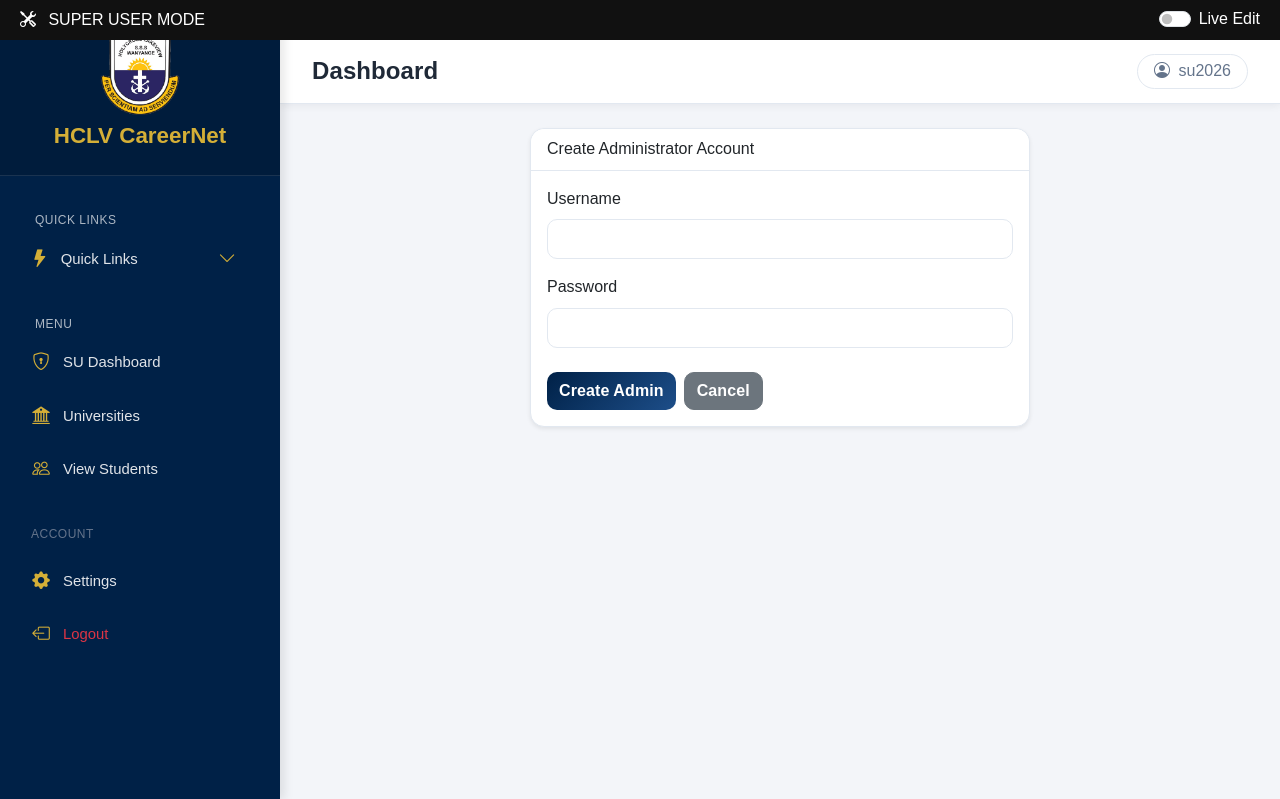
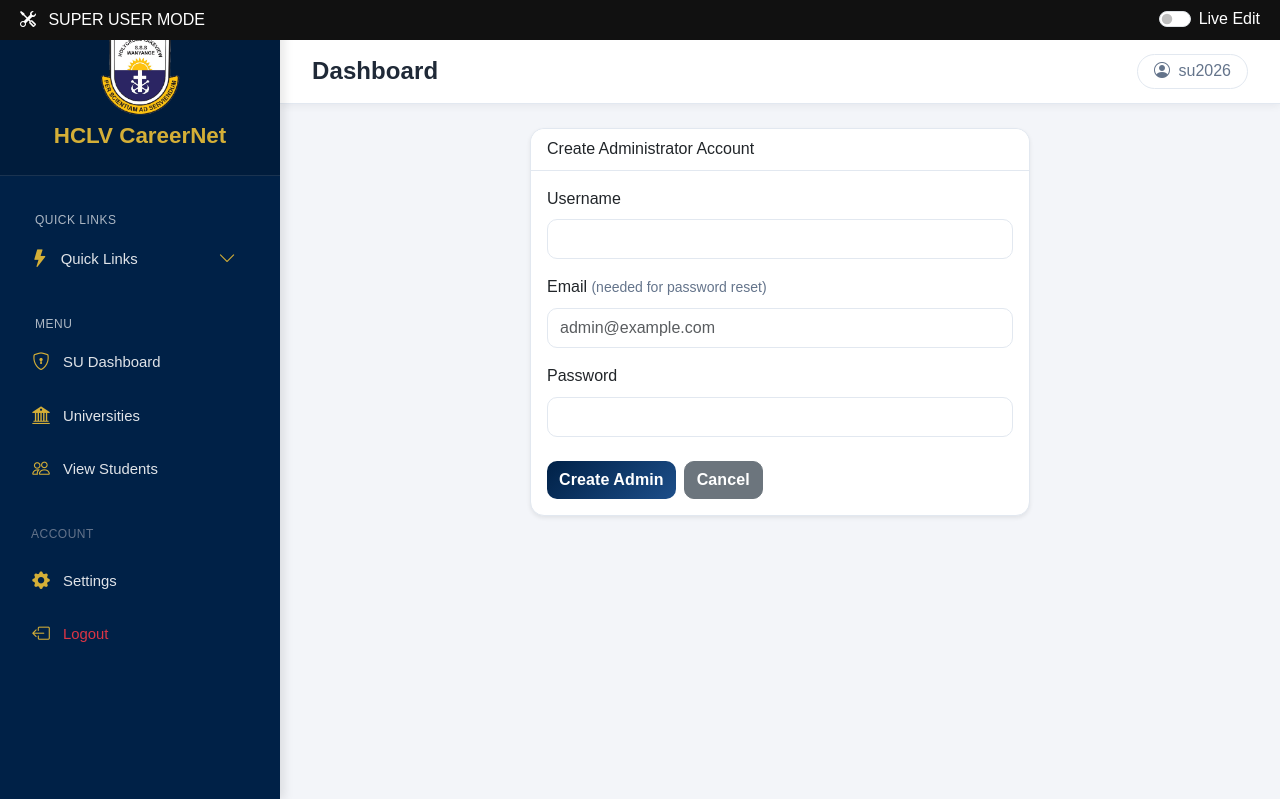
Before and after one commit to ellaish27/careernetv2.0, a Flask app: page /admin/create_admin in a window 1280 px wide. Shown: the top 799 px of the page. Run offline with Flask 3, Linux system fonts and the light colour scheme; a user stored in the database is signed in; some libraries are stand-ins or nearby versions.

Commit message:
Allow administrators and super users to reset their passwords
Add an email field to the User model and update authentication routes to support password resets for administrators and super users.

Replit-Commit-Author: Agent
Replit-Commit-Session-Id: e544159e-1984-4170-ab70-9ad10ecca114
Replit-Commit-Checkpoint-Type: full_checkpoint
Replit-Commit-Event-Id: bcf54f4d-f1da-40f9-a629-d2f0e44c6e54
Replit-Commit-Screenshot-Url: https://storage.googleapis.com/screenshot-production-us-central1/fce896ec-01cf-454e-b223-e2f27e9c74fb/e544159e-1984-4170-ab70-9ad10ecca114/tE7tO6X
Replit-Helium-Checkpoint-Created: true

```diff
--- a/app.py
+++ b/app.py
@@ -135,6 +135,18 @@ def init_db():
     with app.app_context():
         db.create_all()
 
+        # Lightweight migration: add the User.email column on existing SQLite DBs
+        try:
+            from sqlalchemy import text, inspect
+            insp = inspect(db.engine)
+            user_cols = {c['name'] for c in insp.get_columns('user')}
+            if 'email' not in user_cols:
+                with db.engine.begin() as conn:
+                    conn.execute(text('ALTER TABLE user ADD COLUMN email VARCHAR(120)'))
+                print("✅ Migrated: added User.email column")
+        except Exception as e:
+            print(f"⚠️ User.email migration check failed: {e}")
+
         # Seed Site Content
         if not SiteContent.query.first():
             db.session.add_all([
--- a/models.py
+++ b/models.py
@@ -8,6 +8,7 @@ class User(UserMixin, db.Model):
     username = db.Column(db.String(100), unique=True, nullable=False)
     password = db.Column(db.String(150), nullable=False)
     role = db.Column(db.String(20), default='Student')
+    email = db.Column(db.String(120))
     theme_pref = db.Column(db.Text, default='{"type":"light"}')
     profile = db.relationship('Student', backref='user', uselist=False, cascade="all, delete-orphan")
 
--- a/routes/admin.py
+++ b/routes/admin.py
@@ -36,6 +36,7 @@ def create_admin():
     if request.method == 'POST':
         username = request.form.get('username', '').strip()
         password = request.form.get('password', '').strip()
+        email = request.form.get('email', '').strip()
 
         if not username or not password:
             flash('Username and password are required.', 'danger')
@@ -49,9 +50,13 @@ def create_admin():
             flash(f'Username "{username}" already exists.', 'danger')
             return redirect(url_for('admin.create_admin'))
 
+        if email and '@' not in email:
+            flash('Please enter a valid email address (or leave it blank).', 'danger')
+            return redirect(url_for('admin.create_admin'))
+
         try:
             hashed_pw = generate_password_hash(password, method='scrypt')
-            new_user = User(username=username, password=hashed_pw, role='Administrator')
+            new_user = User(username=username, password=hashed_pw, role='Administrator', email=email or None)
             db.session.add(new_user)
             db.session.commit()
             flash(f'Admin "{username}" created successfully.', 'success')
--- a/routes/su.py
+++ b/routes/su.py
@@ -310,8 +310,9 @@ def delete_page(page_id):
 @su_required
 def create_user():
     """Create new Admin/SuperUser account"""
-    username = request.form.get('username')
-    password = request.form.get('password')
+    username = (request.form.get('username') or '').strip()
+    password = request.form.get('password') or ''
+    email = (request.form.get('email') or '').strip()
     role = request.form.get('role')
 
     if not username or not password:
@@ -322,14 +323,39 @@ def create_user():
         flash('Invalid role selected.', 'danger')
         return redirect(url_for('su.dashboard'))
 
+    if email and '@' not in email:
+        flash('Please enter a valid email address (or leave it blank).', 'danger')
+        return redirect(url_for('su.dashboard'))
+
     if User.query.filter_by(username=username).first():
         flash('Username already exists.', 'danger')
     else:
         hashed_pw = generate_password_hash(password, method='scrypt')
-        new_user = User(username=username, password=hashed_pw, role=role)
+        new_user = User(username=username, password=hashed_pw, role=role, email=email or None)
         db.session.add(new_user)
         db.session.commit()
         flash(f'User {username} created as {role}.', 'success')
+    return redirect(url_for('su.dashboard'))
+
+
+@su_bp.route('/update_user_email/<int:user_id>', methods=['POST'])
+@login_required
+@su_required
+def update_user_email(user_id):
+    """Set or update an Admin/SuperUser's email (used for password reset)."""
+    target = User.query.get_or_404(user_id)
+    if target.role not in ['Administrator', 'SuperUser']:
+        flash('Email here can only be set for Admins or SuperUsers.', 'danger')
+        return redirect(url_for('su.dashboard'))
+
+    email = (request.form.get('email') or '').strip()
+    if email and '@' not in email:
+        flash('Please enter a valid email address (or leave it blank to clear).', 'danger')
+        return redirect(url_for('su.dashboard'))
+
+    target.email = email or None
+    db.session.commit()
+    flash(f'Email for {target.username} updated.', 'success')
     return redirect(url_for('su.dashboard'))
 
 @su_bp.route('/delete_content', methods=['POST'])
--- a/templates/create_admin.html
+++ b/templates/create_admin.html
@@ -10,9 +10,13 @@
                 <label class="form-label">Username</label>
                 <input type="text" name="username" class="form-control" required>
             </div>
+            <div class="mb-3">
+                <label class="form-label">Email <span class="text-muted small">(needed for password reset)</span></label>
+                <input type="email" name="email" class="form-control" placeholder="admin@example.com">
+            </div>
             <div class="mb-4">
                 <label class="form-label">Password</label>
-                <input type="password" name="password" class="form-control" required>
+                <input type="password" name="password" class="form-control" required minlength="6">
             </div>
 
             <div class="d-flex gap-2">
```
Also changed, not shown: routes/auth.py (+28 -12 lines), templates/su_dashboard.html (+13 -4 lines), instance/hclv.db.
